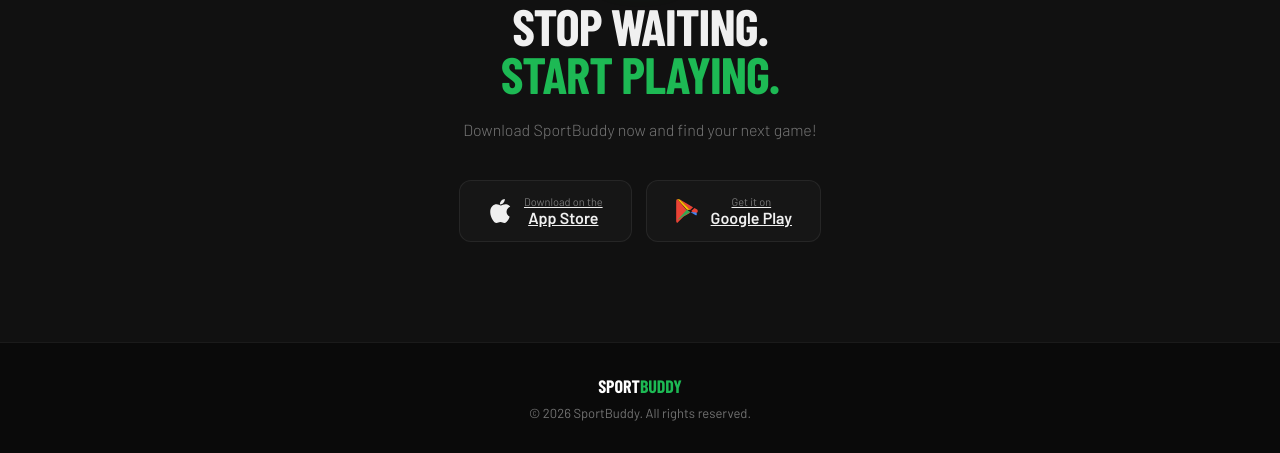
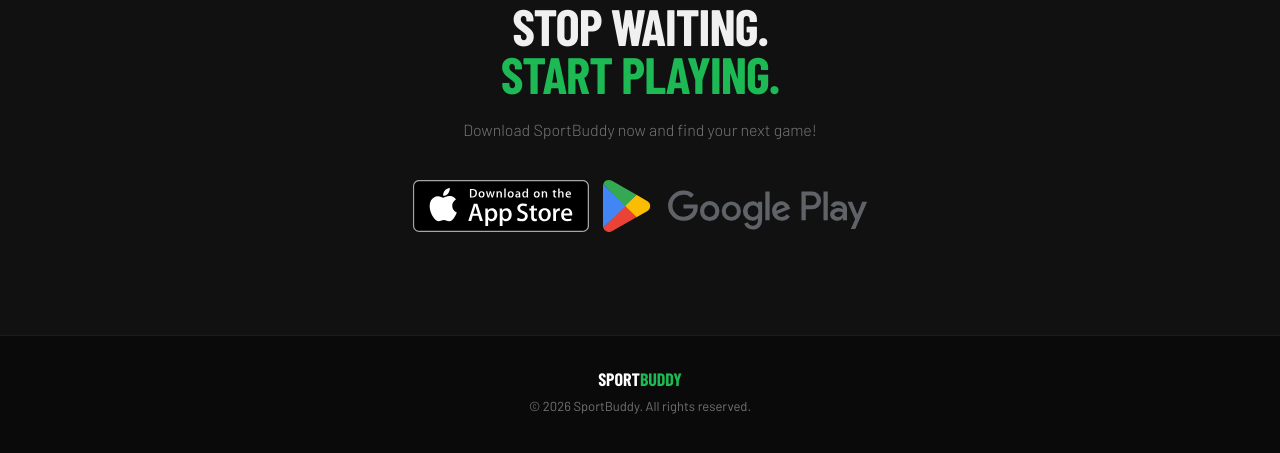
Before and after one commit to YaneM13/sportbuddy-web, a website: page public/index.html in a window 1280 px wide. Shown: the part 3534-3987 px from the top of the page. Drawn offline with nearby package versions, Linux system fonts and the light colour scheme; a web font is replaced by a local one.

Commit message:
Update index.html

```diff
--- a/public/index.html
+++ b/public/index.html
@@ -256,8 +256,12 @@ input.err,textarea.err{border-color:#f87171}
       <h2 class="section-title" style="text-align:center;max-width:640px;margin:0 auto 18px">Stop Waiting.<br><span style="color:var(--green)">Start Playing.</span></h2>
       <p style="color:var(--muted);font-size:16px;font-weight:300;max-width:420px;margin:0 auto;line-height:1.65;text-align:center">Download SportBuddy now and find your next game!</p>
       <div class="store-btns">
-        <a href="https://apps.apple.com/gb/app/sportbuddy-app/id6763250170" target="_blank" class="store-btn"><svg width="24" height="24" viewBox="0 0 814 1000" fill="currentColor"><path d="M788.1 340.9c-5.8 4.5-108.2 62.2-108.2 190.5 0 148.4 130.3 200.9 134.2 202.2-.6 3.2-20.7 71.9-68.7 141.9-42.8 61.6-87.5 123.1-155.5 123.1s-85.5-39.5-164-39.5c-76 0-103.7 40.8-165.9 40.8s-105.6-57.8-155.5-127.4C46 790.7 0 663 0 541.8c0-207.8 135.5-318 269-318 70.4 0 128.9 46.4 173.1 46.4 42.8 0 109.6-49 192.8-49 31.2 0 133.5 2.6 198.3 99.2zm-234-181.5c31.1-36.9 53.1-88.1 53.1-139.3 0-7.1-.6-14.3-1.9-20.1-50.6 1.9-110.8 33.7-147.1 75.8-28.5 32.4-55.1 83.6-55.1 135.5 0 7.8 1.3 15.6 1.9 18.1 3.2.6 8.4 1.3 13.6 1.3 45.4 0 102.5-30.4 135.5-71.3z"/></svg><div class="store-txt"><small>Download on the</small><strong>App Store</strong></div></a>
-        <a href="https://play.google.com/store/apps/details?id=com.yane31.SportBuddy" target="_blank" class="store-btn"><svg width="24" height="24" viewBox="0 0 512 512" xmlns="http://www.w3.org/2000/svg"><path d="M325.3 234.3L104.6 13l280.8 161.2-60.1 60.1zM47 0C34 6.8 25.3 19.2 25.3 35.3v441.3c0 16.1 8.7 28.5 21.7 35.3l232.6-232.6L47 0zm425.6 225.6l-58.9-34.1-65.7 64.5 65.7 64.5 60.1-34.1c17.1-9.8 17.1-36.3-.2-60.8zm-220.1 3L47 455.6l278.3-160.7-72.8-66.3z" fill="#EA4335"/><path d="M47 0l205.8 230.4L325.3 234.3 104.6 13 47 0z" fill="#FBBC04"/><path d="M47 455.6L325.3 277.7l-72.8-47.3L47 455.6z" fill="#34A853"/><path d="M325.3 277.7l127.3 73.5c17.3-9.8 17.3-36.3 0-60.8l-127.3-12.7z" fill="#4285F4"/></svg><div class="store-txt"><small>Get it on</small><strong>Google Play</strong></div></a>
+        <a href="https://apps.apple.com/gb/app/sportbuddy-app/id6763250170" target="_blank" style="display:inline-block;text-decoration:none">
+          <img src="Download_on_the_App_Store_Badge.svg" alt="Download on App Store" style="height:52px">
+        </a>
+        <a href="https://play.google.com/store/apps/details?id=com.yane31.SportBuddy" target="_blank" style="display:inline-block;text-decoration:none">
+          <img src="Google_Play_2022_logo.svg" alt="Get it on Google Play" style="height:52px">
+        </a>
       </div>
     </div>
   </section>
```
